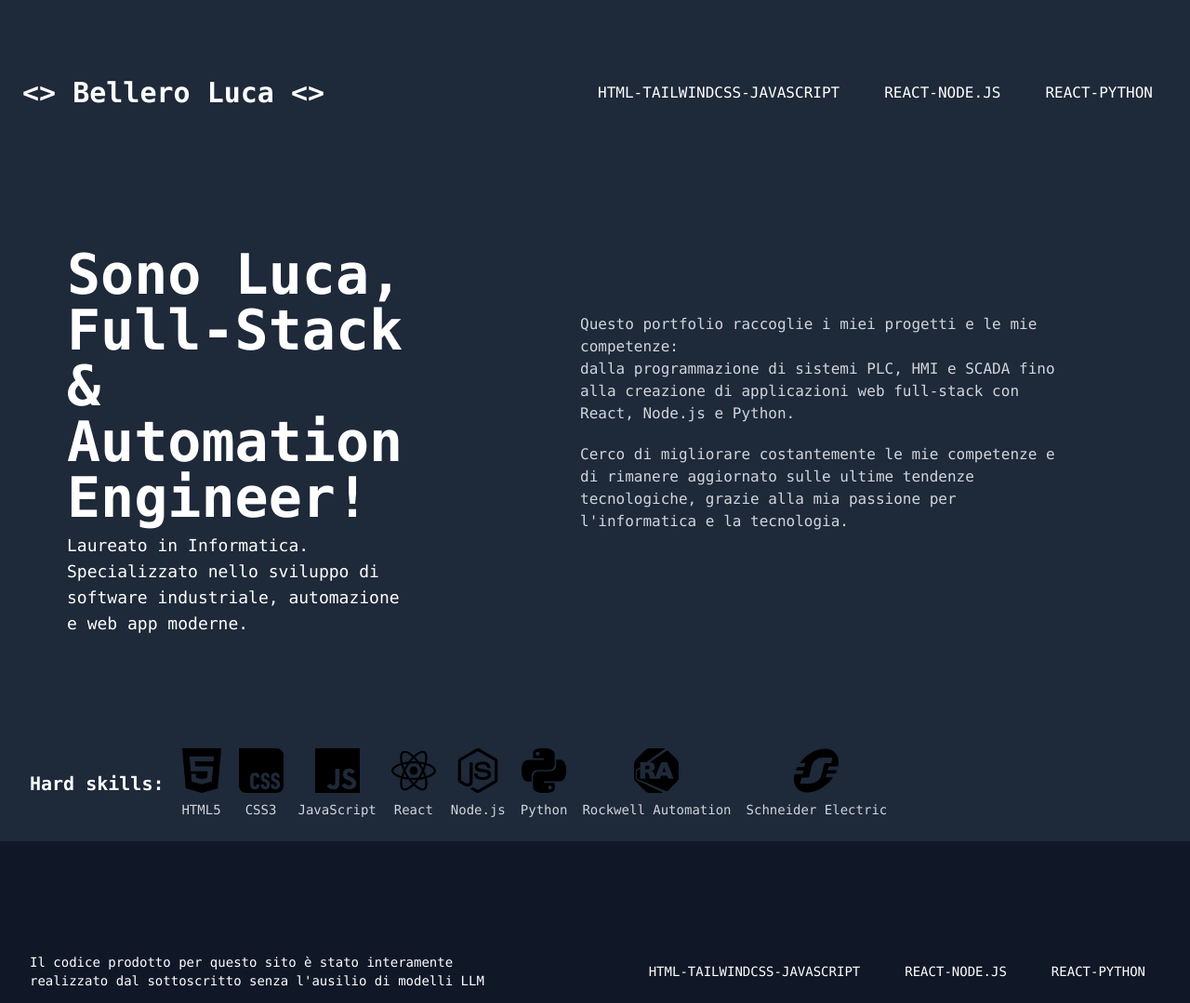
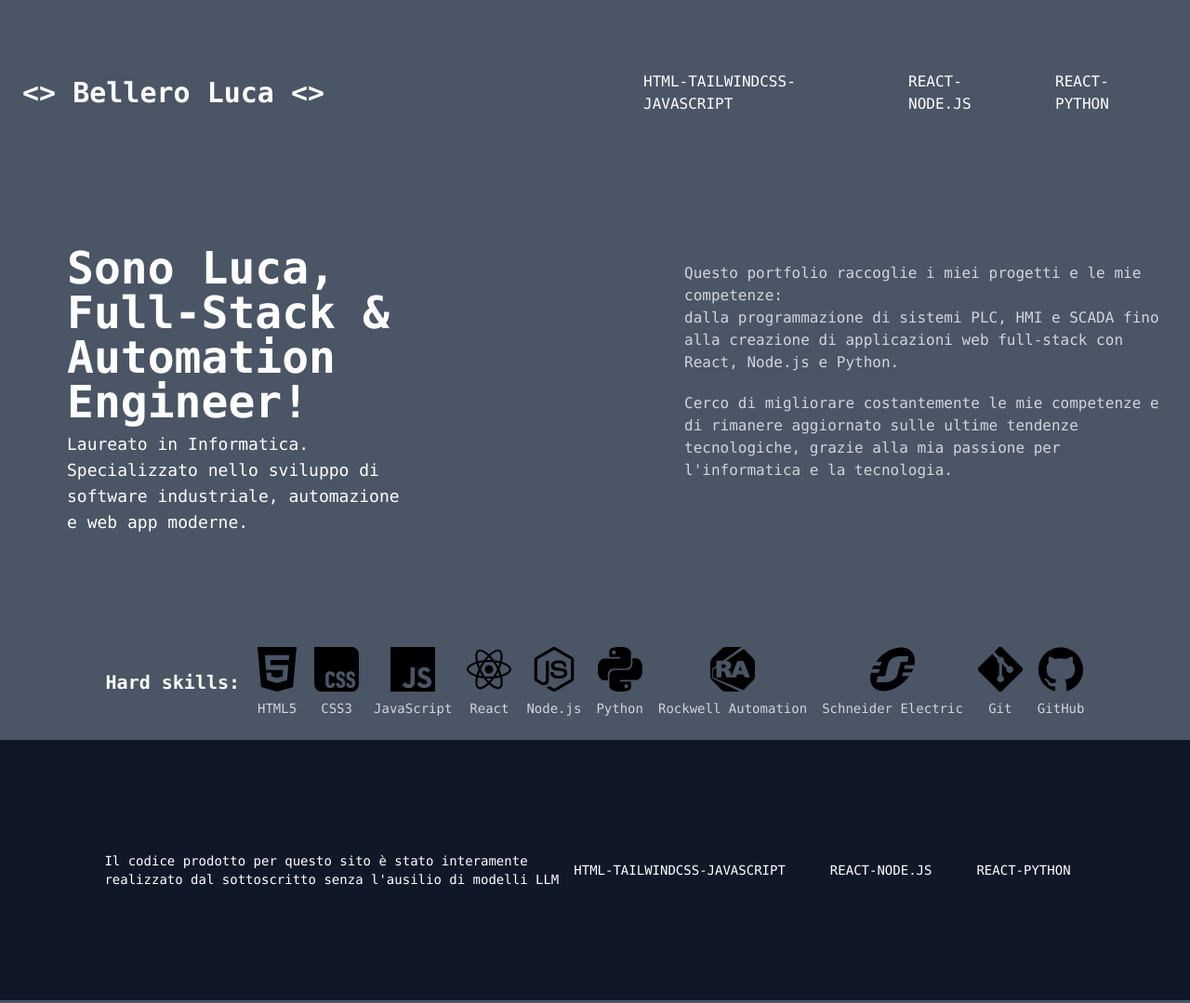
Before and after one commit to LBelle96/BelleroLucaPortfolio, a website: page index.html in a window 1280 px wide. Shown: the whole page at 93% size. Drawn offline with Linux system fonts and the light colour scheme.

Commit message:
creazione della pagina principale

```diff
--- a/index.html
+++ b/index.html
@@ -6,43 +6,44 @@
     <title>Portfolio</title>
     <link rel="icon" type="image/x-icon" href="/images/favicon.ico">
     <link href="./src/output.css" rel="stylesheet">
-    <script src="myScript.js"></script>
-    <style></style>
+    <script src="./myScript.js"></script>
 </head>
 
-<body class=" bg-gray-800 min-h-screen m-0 font-mono  text-white">
+<body class=" bg-gray-600 min-h-screen m-0 font-mono  text-white">
     <!-- Contenitore principale che coprire tutta l'altezza dello schermo -->
-    <div class="min-h-screen flex flex-col  items-center  bg-gray-800">
+    <div class="min-h-screen flex flex-col  items-center ">
 
         <!-- HEADER -->
-        <header class="flex flex-row items-center justify-between w-full px-6 py-4 h-50  max-w-400">
-            <a class="font-medium " href="./index.html">
+        <header class="flex flex-row items-center w-full justify-between px-6 py-4 h-50  max-w-400 bg-gray-600 ">
+            <a class=" basis-lg font-medium" href="./index.html">
                 <h1 class="text-3xl font-bold">
                     <> Bellero Luca <>
                 </h1>
             </a>
-            <nav class="flex flex-row items-center gap-4">
-                <a class="p-4 hover:text-gray-500 " href="./index.html">HTML-TAILWINDCSS-JAVASCRIPT</a>
-                <a class="p-4 hover:text-gray-500 " href="#">REACT-NODE.JS</a>
-                <a class="p-4 hover:text-gray-500 " href="#">REACT-PYTHON</a>
+            <nav class=" basis-xl flex flex-row items-center gap-4">
+                <a class="p-3 hover:text-gray-500 " href="./index.html">HTML-TAILWINDCSS-JAVASCRIPT</a>
+                <a class="p-3 hover:text-gray-500 " href="#">REACT-NODE.JS</a>
+                <a class="p-3 hover:text-gray-500 " href="#">REACT-PYTHON</a>
             </nav>
         </header>
 
-        <hr>
-        <main class="flex-1 items-center px-8 py-6  mx-auto w-full max-w-400 bg-gray-800">
-            <div class="flex flex-row gap-4 items-center">
+
+        <main class="flex-1 items-center px-8 py-6  mx-auto w-full max-w-400 bg-gray-600">
+            <div class="flex flex-col items-center">
+                <div class="flex flex-row gap-4 items-center justify-between">
                     <div class="basis-xl mt-10 pr-40 pl-10 ">
-                    <h1 class="text-6xl font-bold">Sono Luca, Full-Stack & Automation Engineer!</h1>
+                        <h1 class="text-5xl font-bold">Sono Luca, Full-Stack & Automation Engineer!</h1>
                         <p class="text-lg mt-2">Laureato in Informatica.<br>
                             Specializzato nello sviluppo di software industriale, automazione e web app moderne.</p>
                     </div>
-                <div class="basis-lg ">
+                    <div class="basis-lg  ">
                         <p class="text-gray-300">Questo portfolio raccoglie i miei progetti e le mie competenze: <br>
                             dalla programmazione di sistemi PLC, HMI e SCADA fino alla creazione di applicazioni web
                             full-stack con React, Node.js e Python.</p>
 
                         <p class="text-gray-300 pt-5">Cerco di migliorare costantemente le mie competenze e di rimanere
-                        aggiornato sulle ultime tendenze tecnologiche, grazie alla mia passione per l'informatica e la
+                            aggiornato sulle ultime tendenze tecnologiche, grazie alla mia passione per l'informatica e
+                            la
                             tecnologia.</p>
                     </div>
                 </div>
@@ -55,10 +56,11 @@
                         </script>
                     </div>
                 </div>
+            </div>
         </main>
 
-        <!-- FOOTER (resterà sempre in fondo) -->
-        <footer class="flex flex-row justify-between items-center w-full px-8 py-4 bg-gray-900 text-sm max-w-400 h-70">
+        <div class="flex flex-col items-center w-full  bg-gray-900">
+            <footer class="flex flex-row justify-between items-center  px-8 py-4 bg-gray-900 text-sm max-w-400 h-70">
                 <h2 class="font-medium">Il codice prodotto per questo sito è stato interamente <br> realizzato dal
                     sottoscritto senza l'ausilio di modelli LLM</h2>
                 <div class="flex gap-4">
@@ -67,6 +69,7 @@
                     <a class="p-4 hover:text-gray-500 " href="#">REACT-PYTHON</a>
                 </div>
             </footer>
+        </div>
 
     </div>
 </body>
--- a/myScript.js
+++ b/myScript.js
@@ -7,7 +7,9 @@ function renderSkills() {
         { name: "Node.js", icon: "./images/nodedotjs.svg" },
         { name: "Python", icon: "./images/python.svg" },
         { name: "Rockwell Automation", icon: "./images/rockwellautomation.svg" },
-        { name: "Schneider Electric", icon: "./images/schneiderelectric.svg" }
+        { name: "Schneider Electric", icon: "./images/schneiderelectric.svg" },
+        { name: "Git", icon: "./images/git.svg" },
+        { name: "GitHub", icon: "./images/github.svg" }
     ];
 
     // Seleziona il contenitore HTML specifico
```
Also changed, not shown: src/pages/htmlcss.html (deleted, +0 -51 lines), images/git.svg (added), images/github.svg (added), src/output.css. Lines whose indentation alone changed are shown as unchanged.
